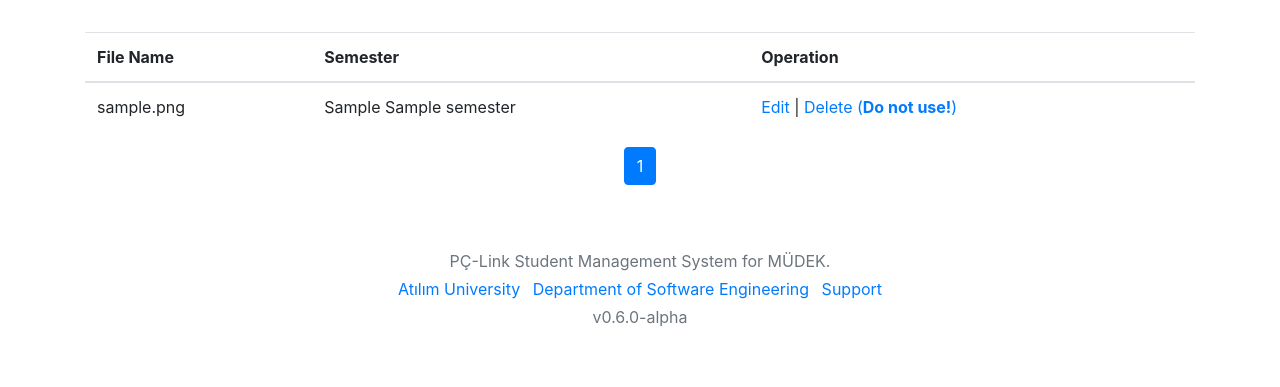
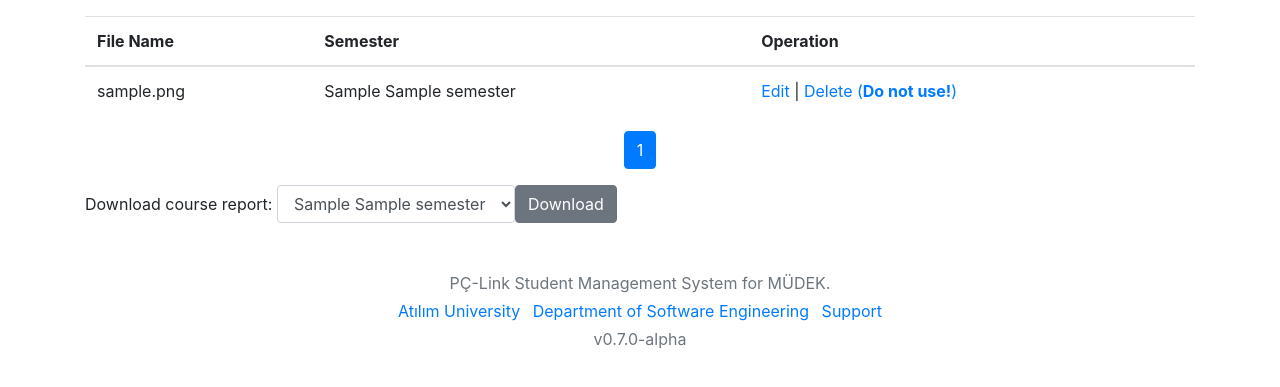
Before and after one commit to tustunkok/pc-link, a Django app: page /manage/ in a window 1280 px wide. Shown: the part 65-452 px from the top of the page. Run offline with Django 3.2, Linux system fonts and the light colour scheme; a user stored in the database is signed in; tables that the repository leaves empty hold one stand-in row (values such as "Sample post"); parts of the project's set-up code (start-up, migrations or seed data) failed here and were passed over; some libraries are stand-ins or nearby versions.

Commit message:
Update v0.7.0-alpha: The functionality for downloading the list of courses that have not been uploaded for a specific semester is added.

```diff
--- a/pc_calculator/templates/pc_calculator/manage.html
+++ b/pc_calculator/templates/pc_calculator/manage.html
@@ -4,11 +4,7 @@
 {% block content %}
 
 <div class="row">
-    <ul>
-
-    </ul>
-</div>
-
+    <div class="col">
         <table class="table">
             <thead>
                 <tr>
@@ -28,8 +24,8 @@
             </tbody>
         </table>
 
-<nav aria-label="Page navigation example">
-    <ul class="pagination">
+        <nav aria-label="Page navigation">
+            <ul class="pagination justify-content-center">
                 {% if page_obj.has_previous %}
                     <li class="page-item"><a class="page-link" href="?page=1">&laquo; First</a></li>
                     <li class="page-item"><a class="page-link" href="?page={{ page_obj.previous_page_number }}">{{ page_obj.number|add:"-1" }}</a></li>
@@ -41,5 +37,23 @@
                 {% endif %}
             </ul>
         </nav>
+    </div>
+</div>
+<div class="row">
+    <div class="col">
+        <form class="form-inline" action="{% url 'pc-calc:course_report' %}" method="POST">
+            {% csrf_token %}
+            <div class="form-group">
+                <label>Download course report:&nbsp;</label>
+                <select class="form-control" name="semester">
+                    {% for sem in semesters %}
+                        <option value="{{ sem.id }}">{{ sem }}</option>
+                    {% endfor %}
+                </select>
+            </div>
+            <button class="btn btn-secondary" type="submit">Download</button>
+        </form>
+    </div>
+</div>
 
 {% endblock %}
--- a/pc_calculator/urls.py
+++ b/pc_calculator/urls.py
@@ -13,6 +13,7 @@ urlpatterns = [
     path('upload/', views.upload_program_outcome_file, name='upload'),
     path('', views.upload_program_outcome_file, name='home'),
     path('export/', views.export, name='export'),
+    path('course_report/', views.course_report, name='course_report'),
     path('help/', views.help, name='help'),
     path('manage/', views.ProgramOutcomeFileListView.as_view(), name='manage'),
     path('manage/<int:pk>/update/', views.ProgramOutcomeFileUpdateView.as_view(), name='update'),
--- a/pc_calculator/views.py
+++ b/pc_calculator/views.py
@@ -1,4 +1,4 @@
-from django.shortcuts import render
+from django.shortcuts import render, get_object_or_404
 from django.contrib import messages
 from django.views import generic
 from django.urls import reverse_lazy
@@ -20,6 +20,7 @@ from pc_calculator.utils import *
 
 import datetime
 import logging
+import csv
 
 logger = logging.getLogger('pc_link_custom_logger')
 
@@ -47,6 +48,11 @@ class ProgramOutcomeFileListView(LoginRequiredMixin, generic.ListView):
 
     def get_queryset(self):
         return ProgramOutcomeFile.objects.filter(user=self.request.user).order_by('-date_uploaded')
+
+    def get_context_data(self, **kwargs):
+        context = super().get_context_data(**kwargs)
+        context['semesters'] = Semester.objects.all()
+        return context
 
 class ProgramOutcomeFileUpdateView(LoginRequiredMixin, generic.UpdateView):
     model = ProgramOutcomeFile
@@ -150,3 +156,24 @@ def export(request):
     writer.writerows(records)
 
     return response
+
+def course_report(request):
+    logger.info(f'The list of not uploaded courses is requested by {request.user}.')
+    semester_id = request.POST['semester']
+    semester = get_object_or_404(Semester, pk=semester_id)
+
+    uploaded_courses = set([course_id['course'] for course_id in ProgramOutcomeResult.objects.filter(semester=semester).values('course')])
+
+    not_uploaded_courses = Course.objects.exclude(pk__in=uploaded_courses)
+    logger.debug(f'The list of not uploaded courses is {not_uploaded_courses} for semester {semester}.')
+
+    response = HttpResponse(content_type="text/csv")
+    response["Content-Disposition"] = 'attachment; filename="NotUploadedCourses.csv"'
+
+    writer = csv.writer(response)
+    writer.writerow(['Code', 'Name', 'Semester'])
+
+    for course in not_uploaded_courses:
+        writer.writerow([course.code, course.name, str(semester)])
+
+    return response
--- a/templates/base.html
+++ b/templates/base.html
@@ -34,7 +34,7 @@
         <li class="list-inline-item"><a href="https://www.atilim.edu.tr/se/">Department of Software Engineering</a></li>
         <li class="list-inline-item"><a href="mailto:tolga.ustunkok@atilim.edu.tr">Support</a></li>
       </ul>
-      <p>v0.6.0-alpha</p>
+      <p>v0.7.0-alpha</p>
     </footer>
     <script src="{% static 'pc_calculator/js/jquery.min.js' %}"></script>
     <script src="{% static 'pc_calculator/bootstrap/js/bootstrap.min.js' %}"></script>
```
Also changed, not shown: 1 other file. Lines whose indentation alone changed are shown as unchanged.
